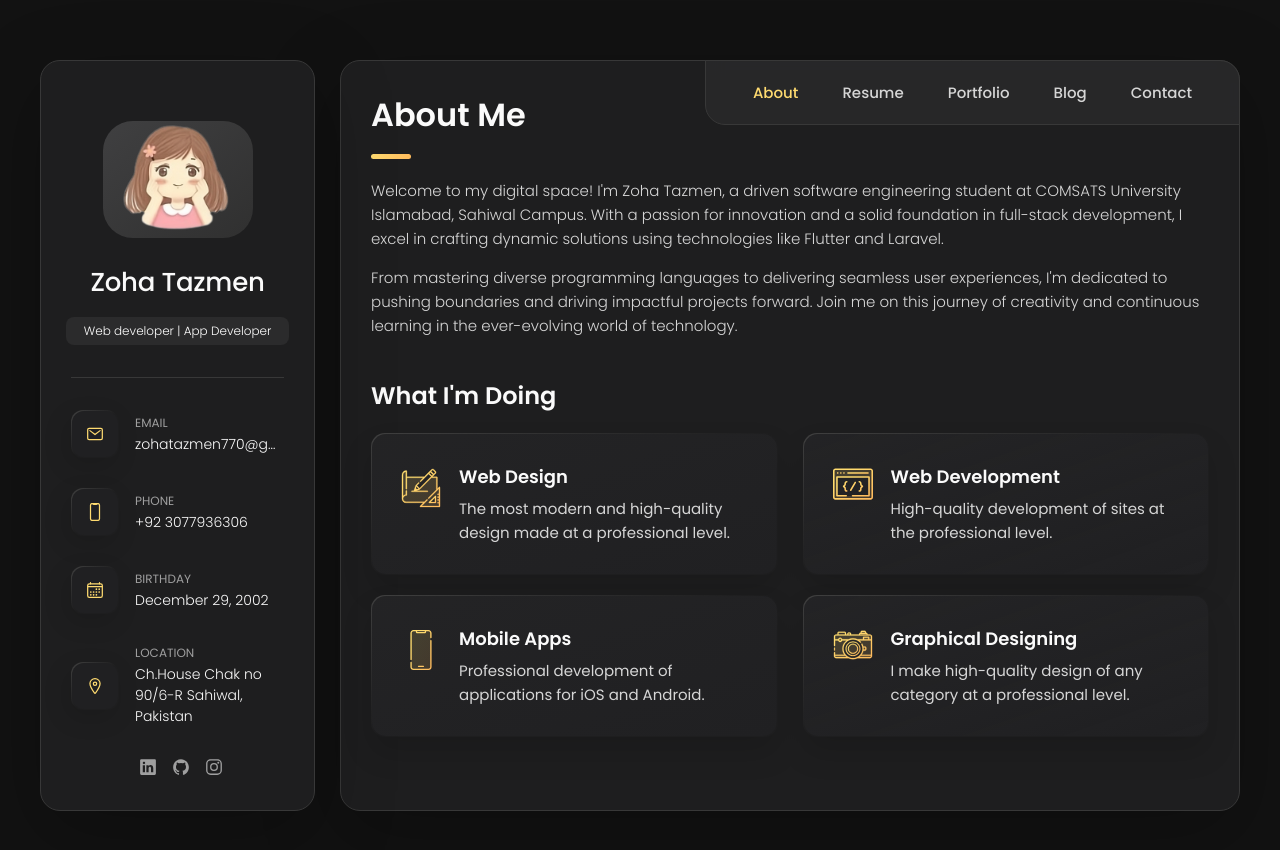
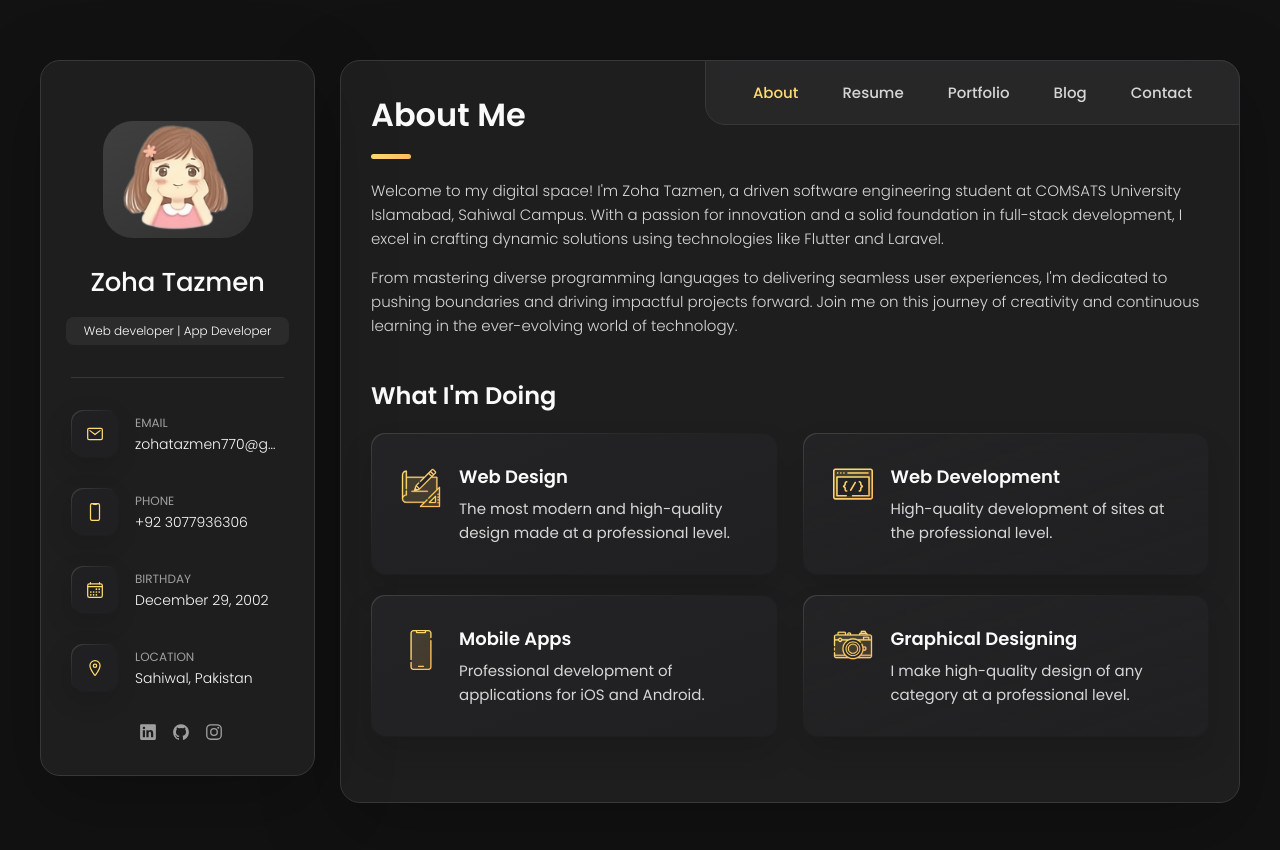
Before and after one commit to zohatazmen/zohatazmenportfolio, a plain HTML site: page index.html in a window 1280 px wide. Drawn offline with nearby package versions, Linux system fonts and the light colour scheme.

Commit message:
Update index.html

```diff
--- a/index.html
+++ b/index.html
@@ -116,7 +116,7 @@
               <div class="contact-info">
                 <p class="contact-title">Location</p>
 
-                <address>Ch.House Chak no 90/6-R Sahiwal, Pakistan</address>
+                <address>Sahiwal, Pakistan</address>
               </div>
             </li>
           </ul>
```
